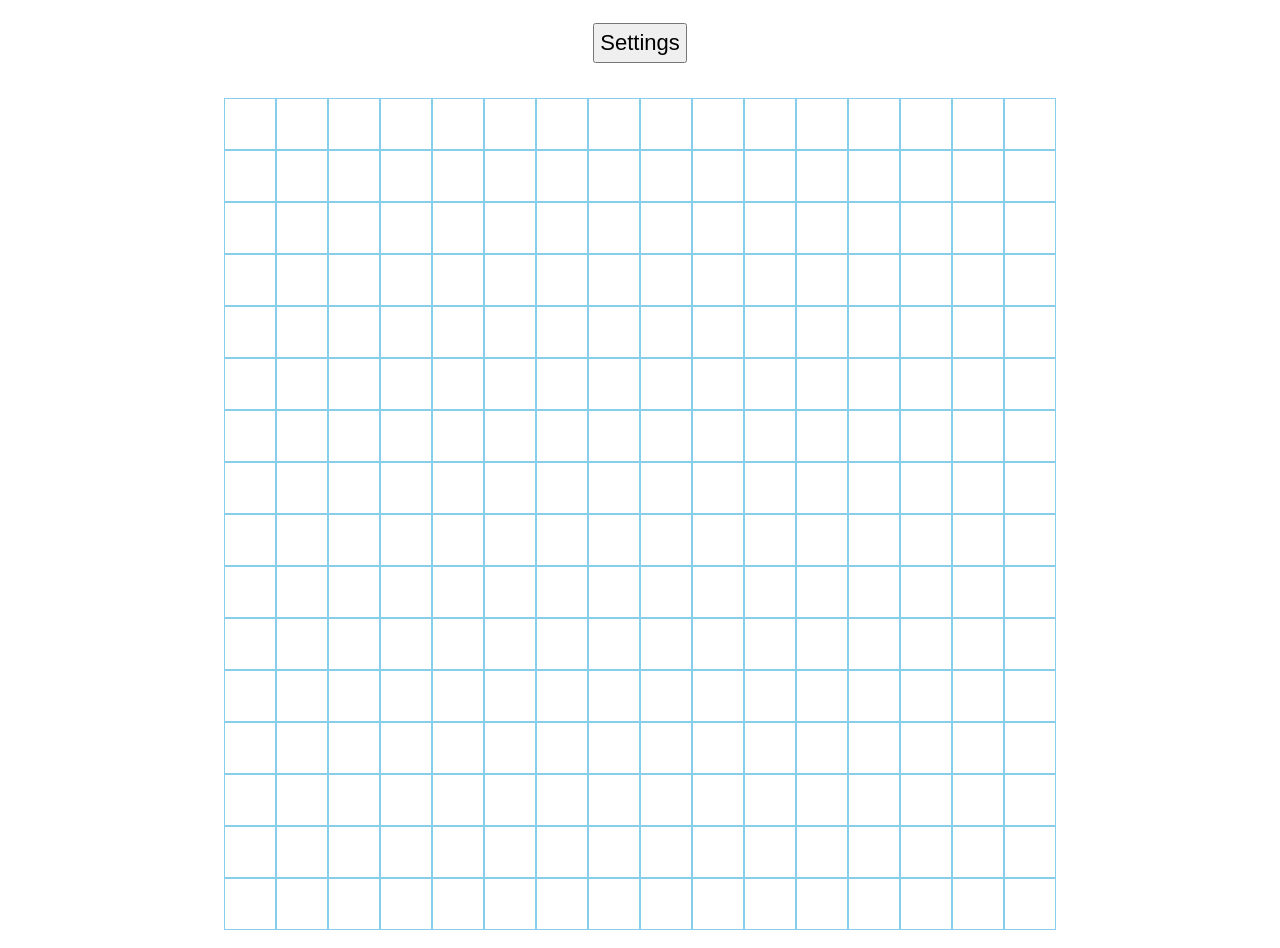
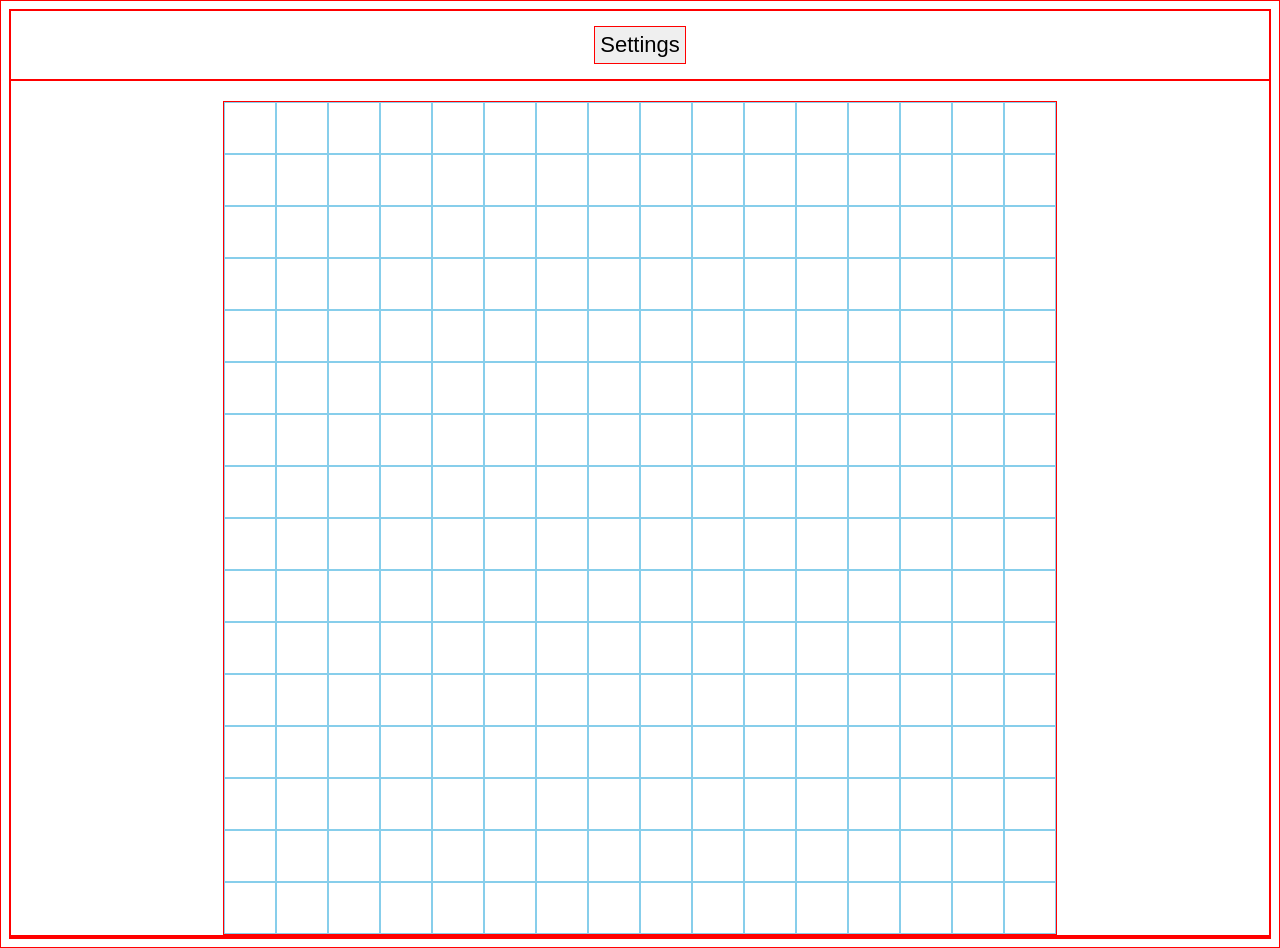
Before and after one commit to mg751/etch-js, a plain HTML site: page index.html in a window 1280 px wide. Drawn offline with Linux system fonts and the light colour scheme.

Commit message:
Fix reset function, optimise code

```diff
--- a/index.html
+++ b/index.html
@@ -13,7 +13,7 @@
     </div>
 
     <div id="application">
-        <div id="container"></div>
+        <div id="gameContainer"></div>
     </div>
 
 </body>
--- a/script.js
+++ b/script.js
@@ -1,36 +1,28 @@
 // starting grid size
-let gridSize = ((16*16)+1);
+let gridSize = 16;
 
-//change color of a div, function add class
+
+//change color of a single div
 function addBG(){
    this.classList.add('activeColor');
 }
 
-//function removeBG(){
-//    this.classList.remove('activeColor');
-// }
+// define main container
+let gameContainer = document.getElementById("gameContainer");
 
 
-// define main container
-let container = document.getElementById("container");
-
-// create 16x16 divs with classes
-let init = function(){
-    if (document.querySelector('.etchbox')){
-        container.children.remove();
+function makeGame(){
+    for (let i = 0; i < (gridSize*gridSize); i++) {
+    let gridDiv = document.createElement("div");
+    gridDiv.style.width = (832/gridSize-2)+"px";
+    gridDiv.style.height = (832/gridSize-2)+"px";
+    gameContainer.appendChild(gridDiv);
+    gridDiv.classList.add(`box${i}`, `game`);
+    gridDiv.addEventListener('mouseover', addBG);
+    let containerDivs = gameContainer.children;
+    let divArray = Array.from(containerDivs);
     }
-    for (let i = 1; i < gridSize; i++) {
-        let gridDiv = document.createElement("div");
-        container.appendChild(gridDiv);
-        gridDiv.classList.add(`box${i}`, 'etchbox');
-        gridDiv.addEventListener('mouseover', addBG);
-        //gridDiv.addEventListener('mouseout', removeBG);
-        }
 }
-
-// create array from 16x16 divs
-let containerDivs = container.children;
-let divArray = Array.from(containerDivs);
 
 // add function to button
 let resetBtn = document.querySelector("#resetbtn");
@@ -38,7 +30,12 @@ resetBtn.onclick = function (){
     let userGrid = prompt("What size grid?",100);
     if (userGrid <= 100 && userGrid > 0){
         gridSize = userGrid;
-        init();
+        let lastChild = gameContainer.lastChild;
+        while (lastChild){
+            gameContainer.removeChild(lastChild);
+            lastChild = gameContainer.lastElementChild;
+        }
+        makeGame();
     } else {
         alert("Must be less than 100!");
     }
@@ -46,4 +43,4 @@ resetBtn.onclick = function (){
 }
 
 // start
-init();
+makeGame();
--- a/style.css
+++ b/style.css
@@ -2,25 +2,29 @@
     font-size: 16px;
 }
 
+* {
+    border: 1px solid red;
+}
+
 body div {
     display: flex;
-    align-items: center;
-    justify-content: center;
+    align-items: flex-start;
+    justify-content: space-evenly;
 }
 
-#container {
+
+#gameContainer {
+    width: 832px;
+    height: 832px;
     margin-top: 20px;
-    width: 832px;
     justify-content: center;
-    align-items: center;
+    align-items: flex-start;
     flex-wrap: wrap;
     display: flex;
 }
 
-#container div {
+#gameContainer div {
     border: 1px solid skyblue;
-    width: 50px;
-    height: 50px;
 }
 
 /* change color class */
```
